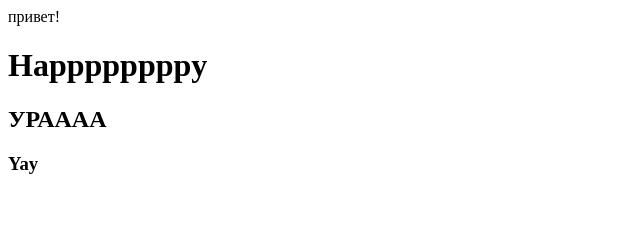
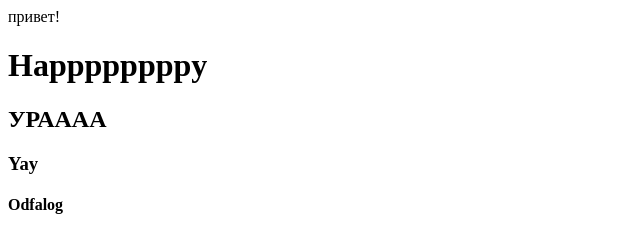
Before and after one commit to Bogdan-201032/lesson-21.02, a plain HTML site: page index.html in a window 1280 px wide. Shown: the full height of the page, 0-640 px from the left. Drawn offline with Linux system fonts and the light colour scheme.

Commit message:
Dolikanjom

```diff
--- a/index.html
+++ b/index.html
@@ -12,6 +12,7 @@
     <h1>Happppppppy </h1>
     <h2>УРАААА</h2>
     <h3>Yay</h3>
+    <h4>Odfalog</h4>
 </body>
 
 </html>
```
